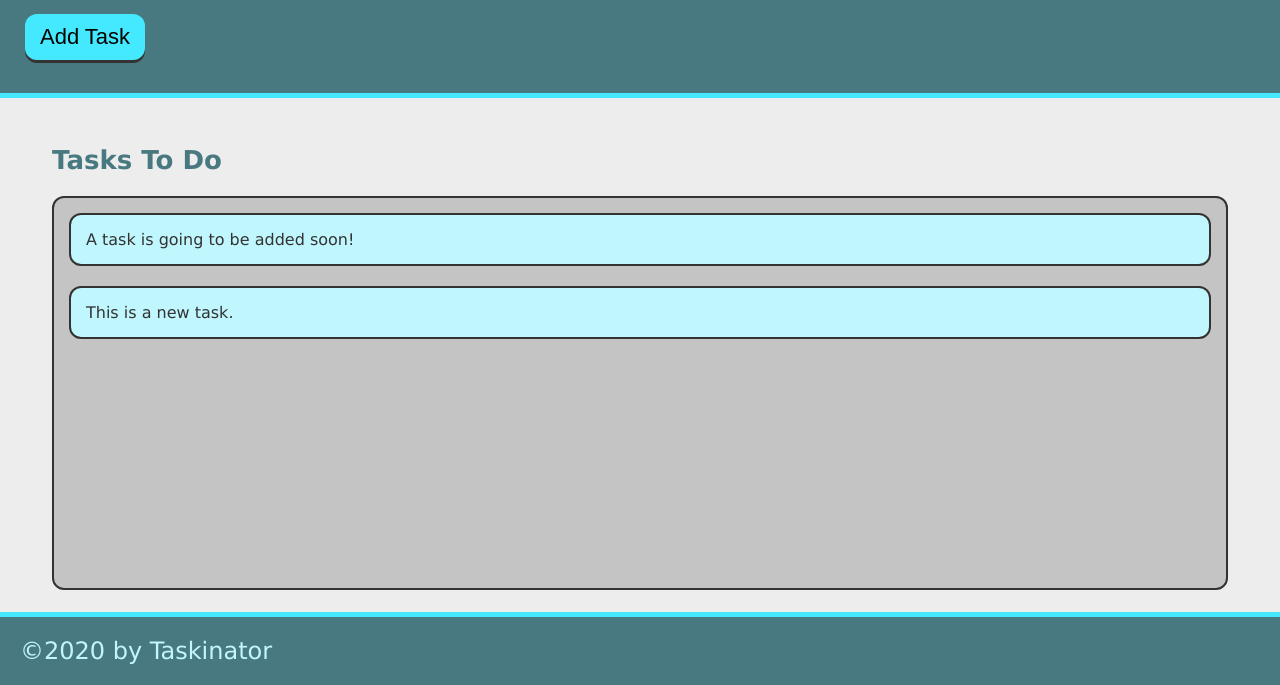
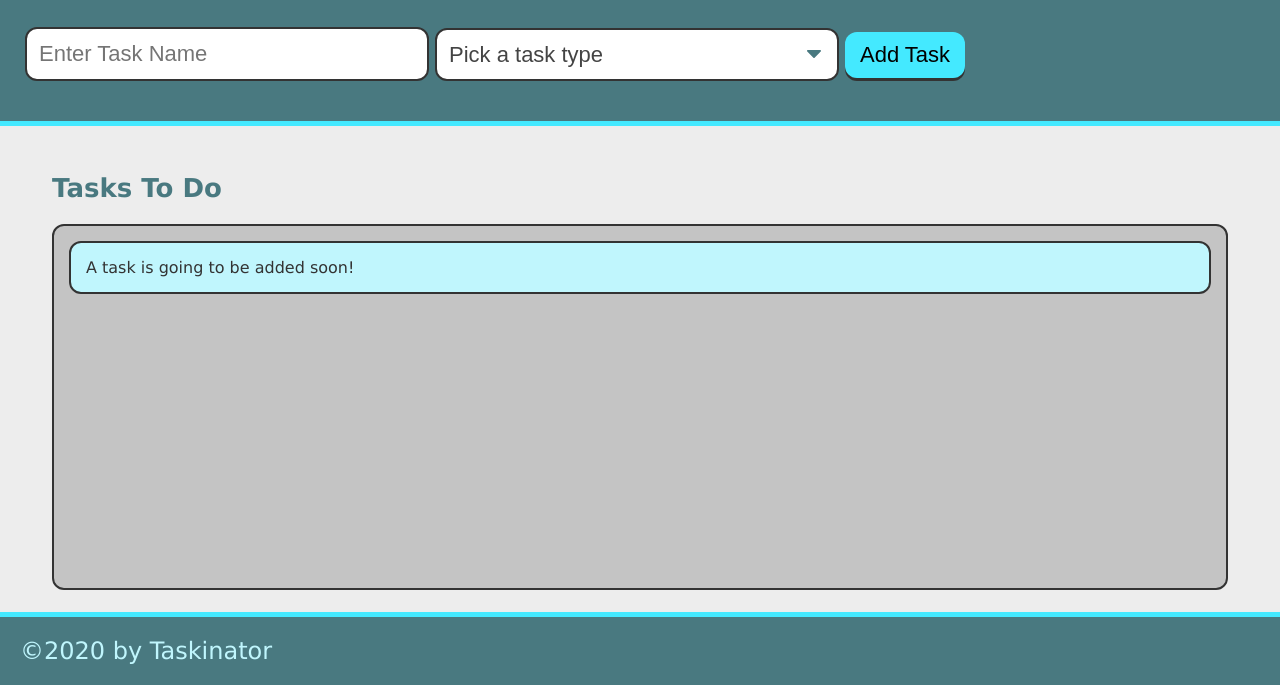
Before and after one commit to mkothari93/taskinator, a plain HTML site: page index.html in a window 1280 px wide. Shown: the part 115-800 px from the top of the page. Drawn offline with Linux system fonts and the light colour scheme.

Commit message:
added form submission

```diff
--- a/assets/js/script.js
+++ b/assets/js/script.js
@@ -1,18 +1,14 @@
-var buttonEl = document.querySelector("#save-task");
+var formEl = document.querySelector("#task-form");
 var tasksToDoEl = document.querySelector("#tasks-to-do");
 
-var createTaskHandler = function() {
-    var listItemEl = document.createElement("li");
-    listItemEl.className = "task-item";
-    listItemEl.textContent = "This is a new task.";
-    tasksToDoEl.appendChild(listItemEl);
-}
+var createTaskHandler = function(event) {
 
-buttonEl.addEventListener("click", createTaskHandler); {
+  event.preventDefault();
+
   var listItemEl = document.createElement("li");
   listItemEl.className = "task-item";
   listItemEl.textContent = "This is a new task.";
   tasksToDoEl.appendChild(listItemEl);
-};
+}
 
-buttonEl.addEventListener("click", createTaskHandler);
+formEl.addEventListener("submit", createTaskHandler);
--- a/index.html
+++ b/index.html
@@ -11,7 +11,24 @@
         <header>
             <h1 class="page-title">Taskinator</h1>
             <p>Click the button below to add a new task!</p>
-            <button class="btn" id="save-task">Add Task</button>
+            <form id="task-form">
+                <div class="form-group">
+                    <input type="text" name="task-name" class="text-input" placeholder="Enter Task Name" />
+                </div>
+
+                <div class="form-group">
+                    <select name="task-type" class="select-dropdown">
+                        <option value="" disabled selected>Pick a task type</option>
+                        <option value="Print">Print</option>
+                        <option value="Web">Web</option>
+                        <option value="Mobile">Mobile</option>
+                    </select>
+                </div>
+
+                <div class="form-group">
+                    <button class="btn" id="save-task" type="submit">Add Task</button>
+                </div>
+            </form>
         </header>
 
         <main class="page-content">
```
